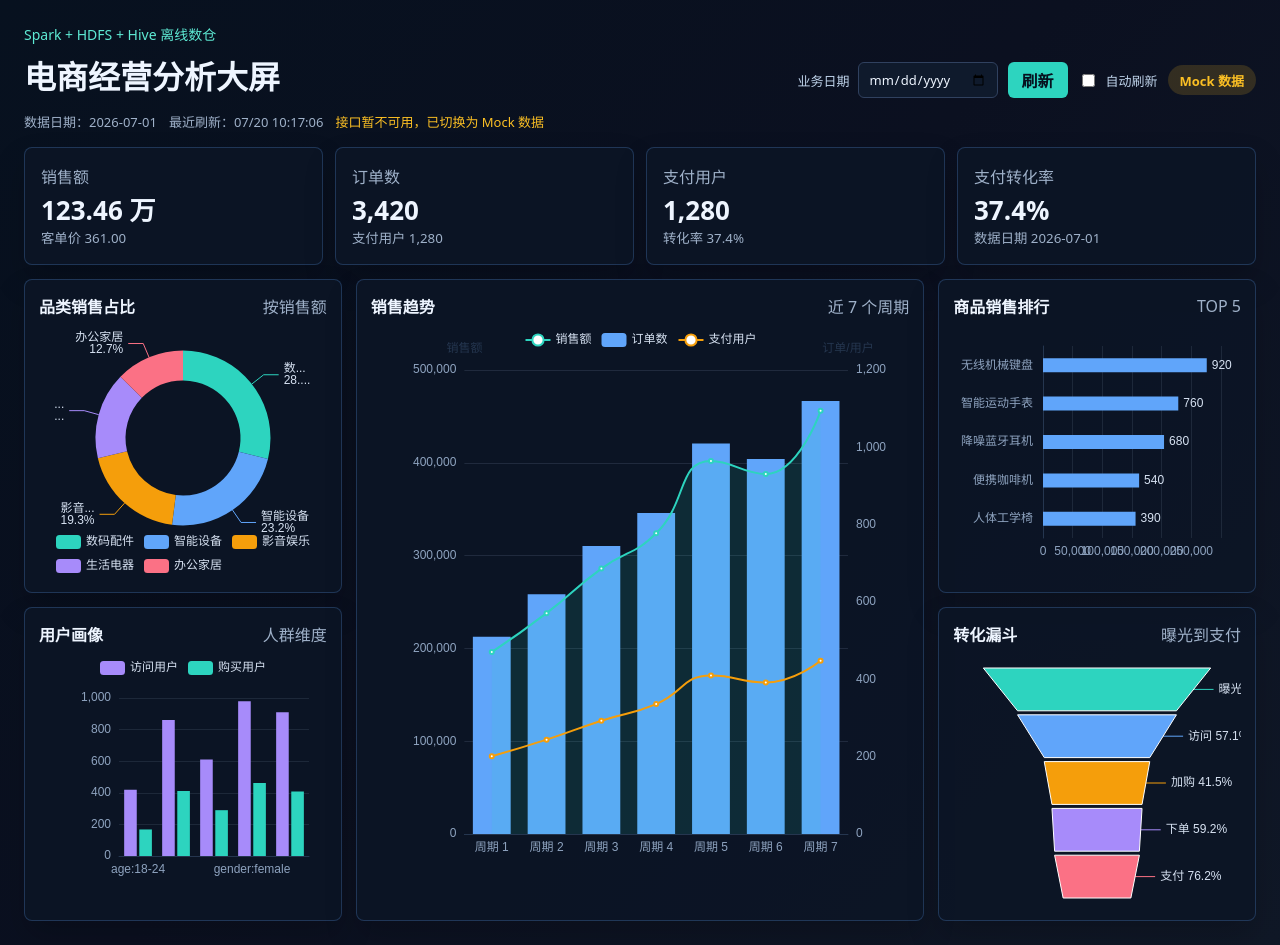
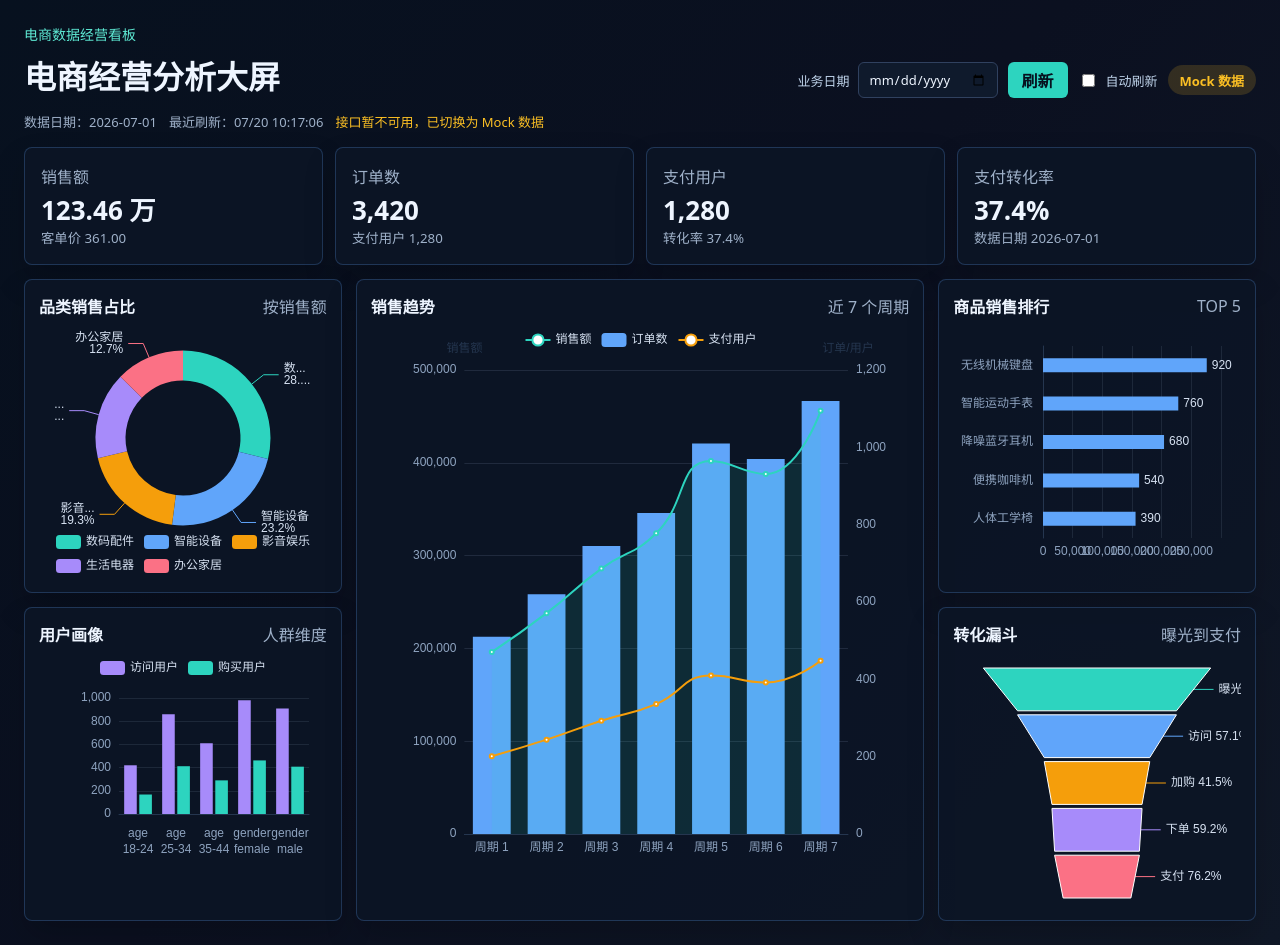
Before and after one commit to zkx2021/ecommerce-spark-warehouse, a Vue app in the folder frontend/: page / in a window 1280 px wide. Built offline with nearby package versions, Linux system fonts and the light colour scheme; no server answers.

Commit message:
fix: improve dashboard label readability

```diff
--- a/frontend/src/App.vue
+++ b/frontend/src/App.vue
@@ -2,7 +2,7 @@
   <main class="dashboard-shell">
     <header class="dashboard-header">
       <div>
-        <p class="dashboard-eyebrow">Spark + HDFS + Hive 离线数仓</p>
+        <p class="dashboard-eyebrow">电商数据经营看板</p>
         <h1>电商经营分析大屏</h1>
       </div>
 
@@ -226,7 +226,19 @@ const productRankOption = computed(() => {
   const productRankLabelWidth = 148
   return {
     color: ['#60a5fa'],
-    tooltip: { trigger: 'axis' },
+    tooltip: {
+      trigger: 'axis',
+      axisPointer: { type: 'shadow' },
+      formatter: (params) => {
+        const point = Array.isArray(params) ? params[0] : params
+        const row = rows[point.dataIndex]
+        return [
+          row.product_name,
+          `销售额：${formatMoney(row.sales_amount)}`,
+          `销量：${formatCount(row.sales_quantity)}`
+        ].join('<br/>')
+      }
+    },
     grid: { left: 8, right: 20, top: 18, bottom: 20, containLabel: true },
     xAxis: {
       type: 'value',
@@ -293,6 +305,12 @@ const categoryShareOption = computed(() => ({
   ]
 }))
 
+function formatProfileAxisLabel(value) {
+  const separatorIndex = value.indexOf(':')
+  if (separatorIndex < 0) return value
+  return `${value.slice(0, separatorIndex)}\n${value.slice(separatorIndex + 1)}`
+}
+
 const userProfileOption = computed(() => {
   const rows = overview.value.user_profile
   return {
@@ -302,11 +320,20 @@ const userProfileOption = computed(() => {
       top: 0,
       textStyle: { color: chartTextColor }
     },
-    grid: { left: 42, right: 18, top: 42, bottom: 30, containLabel: true },
+    grid: { left: 42, right: 18, top: 42, bottom: 48, containLabel: true },
     xAxis: {
       type: 'category',
       data: rows.map((item) => `${item.dimension_type}:${item.dimension_value}`),
-      ...baseAxis
+      ...baseAxis,
+      axisLabel: {
+        color: mutedTextColor,
+        interval: 0,
+        width: 96,
+        overflow: 'break',
+        lineHeight: 16,
+        margin: 12,
+        formatter: formatProfileAxisLabel
+      }
     },
     yAxis: {
       type: 'value',
```
Also changed, not shown: 1 other file (tests, documents, lock files or other folders).
